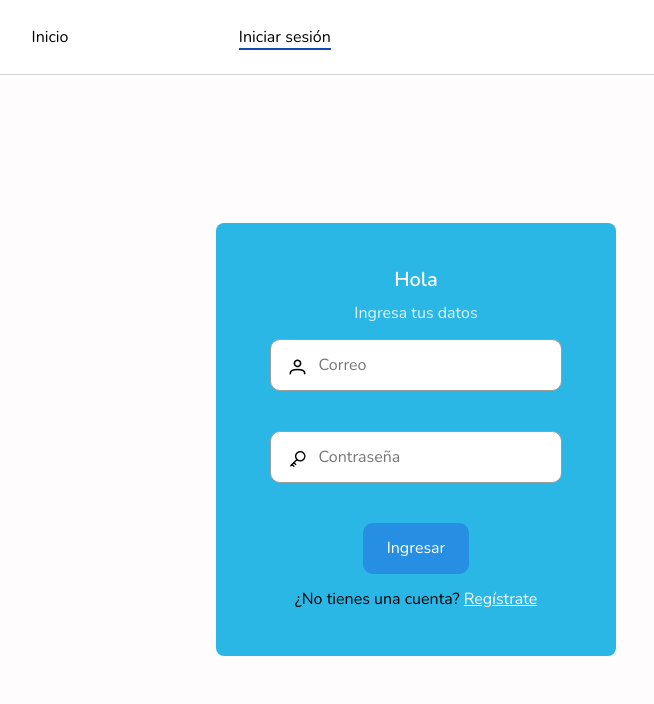
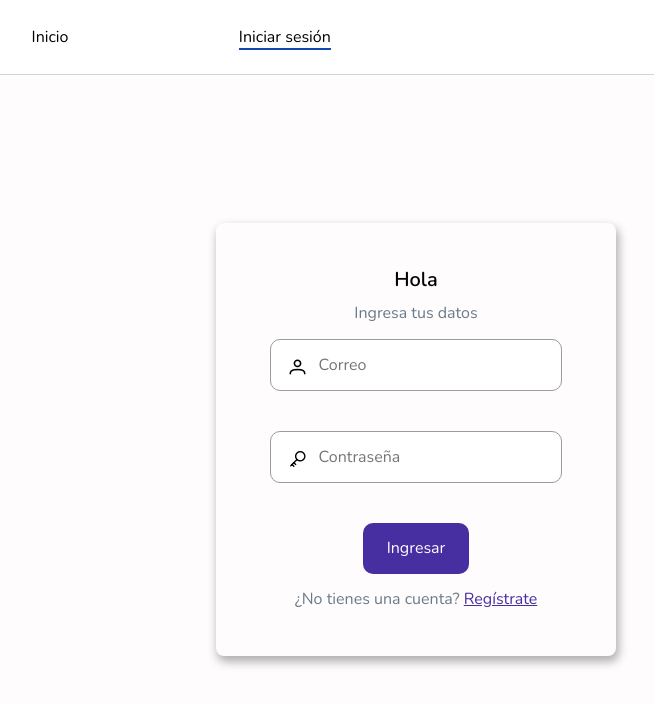
Before and after one commit to Deyvis17GY/bank-view, a Next.js app: page /login in a window 1280 px wide. Shown: the top 704 px of the page, without its empty margins (224-878 px from the left). Built offline with nearby package versions, Linux system fonts and the light colour scheme; no server answers.

Commit message:
style: change color in register and login component

```diff
--- a/src/components/organisms/LoginContent.tsx
+++ b/src/components/organisms/LoginContent.tsx
@@ -56,7 +56,7 @@ export const LoginContent = () => {
             style={{
               fontWeight: 600,
               fontSize: '1.25rem',
-              color: '#fff'
+              color: '#020202'
             }}
           />
           <p className={classes('o-login__subtitle')}>Ingresa tus datos</p>
@@ -98,7 +98,7 @@ export const LoginContent = () => {
             <Button text='Ingresar' type='submit' bg='secondary' />
           </div>
           <div className={classes('o-login__control')}>
-            <p>
+            <p className={classes('o-login__control__text')}>
               ¿No tienes una cuenta?{' '}
               <Link
                 className={classes('o-login__control__link')}
--- a/src/components/organisms/RegisterContent.tsx
+++ b/src/components/organisms/RegisterContent.tsx
@@ -44,7 +44,7 @@ export const RegisterContent = () => {
             style={{
               fontWeight: 600,
               fontSize: '1.25rem',
-              color: '#fff'
+              color: '#020202'
             }}
           />
           <p className={classes('o-login__subtitle')}>Registra tus datos</p>
--- a/src/styles/components/atoms/input.module.scss
+++ b/src/styles/components/atoms/input.module.scss
@@ -19,8 +19,7 @@
     }
 
     &:focus {
-      box-shadow: 0 0 5px $primary;
-      border: 1px solid $primary;
+      border: 1px solid $secondary;
     }
   }
 
--- a/src/styles/components/organisms/login.module.scss
+++ b/src/styles/components/organisms/login.module.scss
@@ -28,12 +28,13 @@
 
   &__content {
     @include centerStack($flow: column);
-    background-color: #2ab7e6;
+    background-color: #fefcfc;
     padding: 2rem;
     border-radius: 0.5rem;
     width: 90%;
     text-align: center;
     margin: 0 auto;
+    box-shadow: 2px 5px 10px 1px rgba(0, 0, 0, 0.3);
 
     @include fromY($large) {
       max-width: 400px;
@@ -57,12 +58,16 @@
     padding: 0 0.3rem;
 
     &__link {
-      color: $primary;
+      color: $secondary;
       text-decoration: underline;
+    }
+
+    &__text {
+      color: $gray;
     }
   }
 
   &__subtitle {
-    color: rgba(255, 255, 255, 0.849);
+    color: $gray;
   }
 }
--- a/src/styles/variables.scss
+++ b/src/styles/variables.scss
@@ -8,7 +8,8 @@ $high-quality: 1700px;
 //COLORS
 $white: #fff;
 $primary: #fefcfc;
-$secondary: #268fe3;
+$secondary: #472fa2;
+$gray: #6a7a88;
 
 //Z-index
 $z-back: -1;
```
